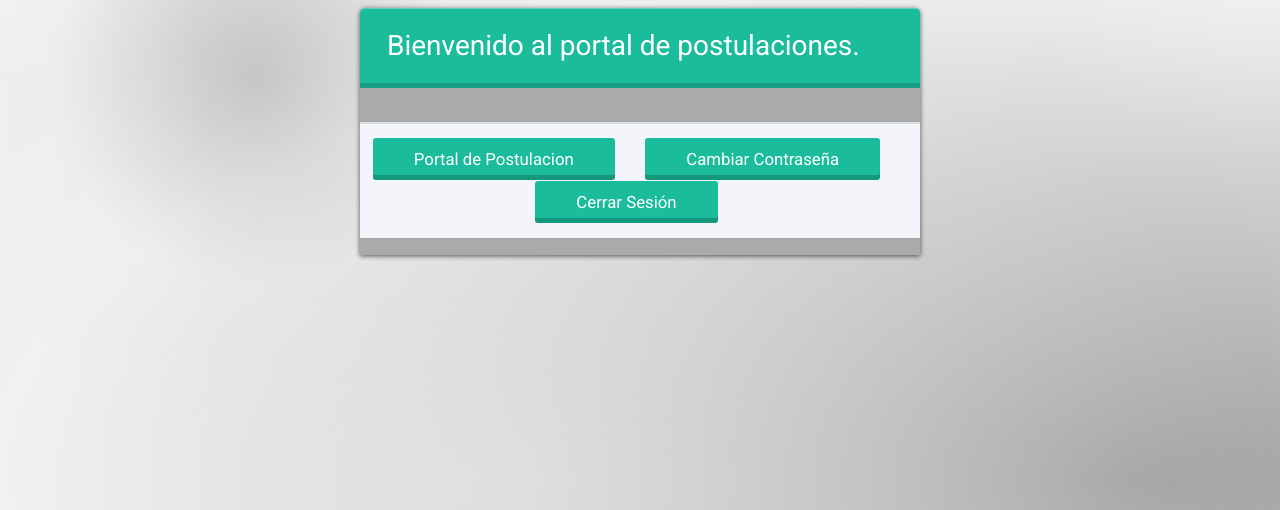
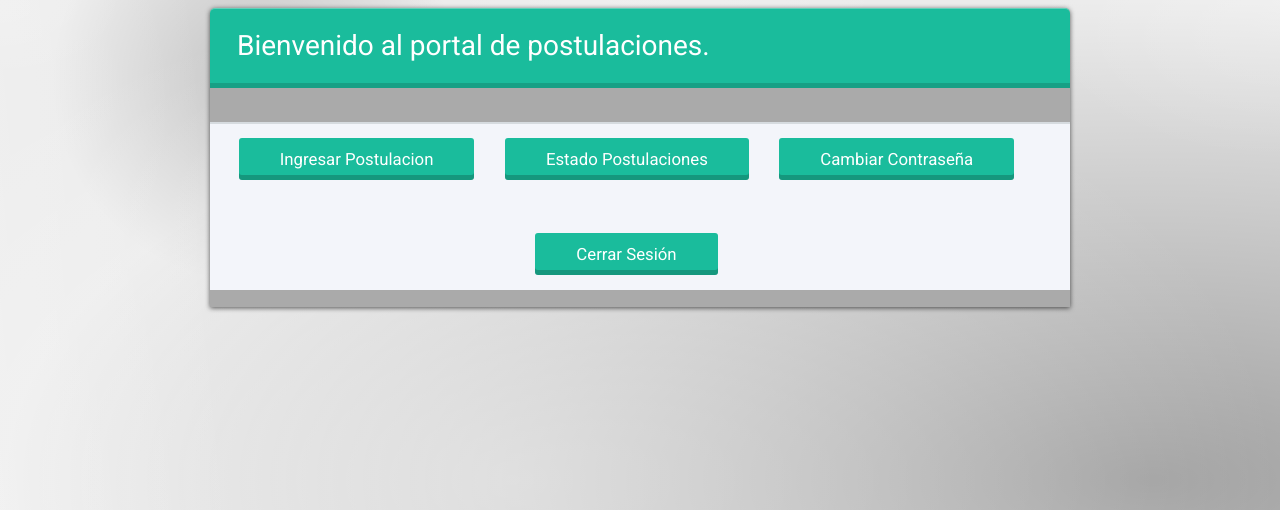
Before and after one commit to JohnyMelavo/ExamenDAI, a PHP site: page /ExamenDAI/ in a window 1280 px wide. Shown: the top 510 px of the page. Run offline with PHP 8.4, Linux system fonts and the light colour scheme; the visitor is signed in with stand-in values (Sample User, id 1).

Commit message:
Agregar boton listado.

```diff
--- a/form/formIndex.php
+++ b/form/formIndex.php
@@ -5,7 +5,7 @@
     }
     ?>
 </div>
-<form class="formoid-solid-green" style="background-color:#aaaaaa;font-size:14px;font-family:'Roboto',Arial,Helvetica,sans-serif;color:#34495E;max-width:560px;min-width:150px">
+<form class="formoid-solid-green" style="background-color:#aaaaaa;font-size:14px;font-family:'Roboto',Arial,Helvetica,sans-serif;color:#34495E;max-width:860px;min-width:350px">
     <div class="title">
         <h2>Bienvenido al portal de postulaciones.</h2>
     </div>
@@ -13,8 +13,13 @@
     <br>
     <div class="submit">
         <center>
-            <input type="button" value="Portal de Postulacion" onclick="location.href = 'presentacion/postulacion.php'">
-            <input type="button" value="Cambiar Contraseña" onclick="location.href = 'presentacion/changepwd.php'"><br>
+            <input type="button" value="Ingresar Postulacion" onclick="location.href = 'presentacion/postulacion.php'">
+            <input type="button" value="Estado Postulaciones" onclick="location.href = 'presentacion/listadoPostulaciones.php'">
+            <input type="button" value="Cambiar Contraseña" onclick="location.href = 'presentacion/changepwd.php'">
+            <br>
+            <br>
+            <br>
+            <br>
             <input type="button" value="Cerrar Sesión" onclick="location.href = 'presentacion/logout.php'">
         </center>
 
```
